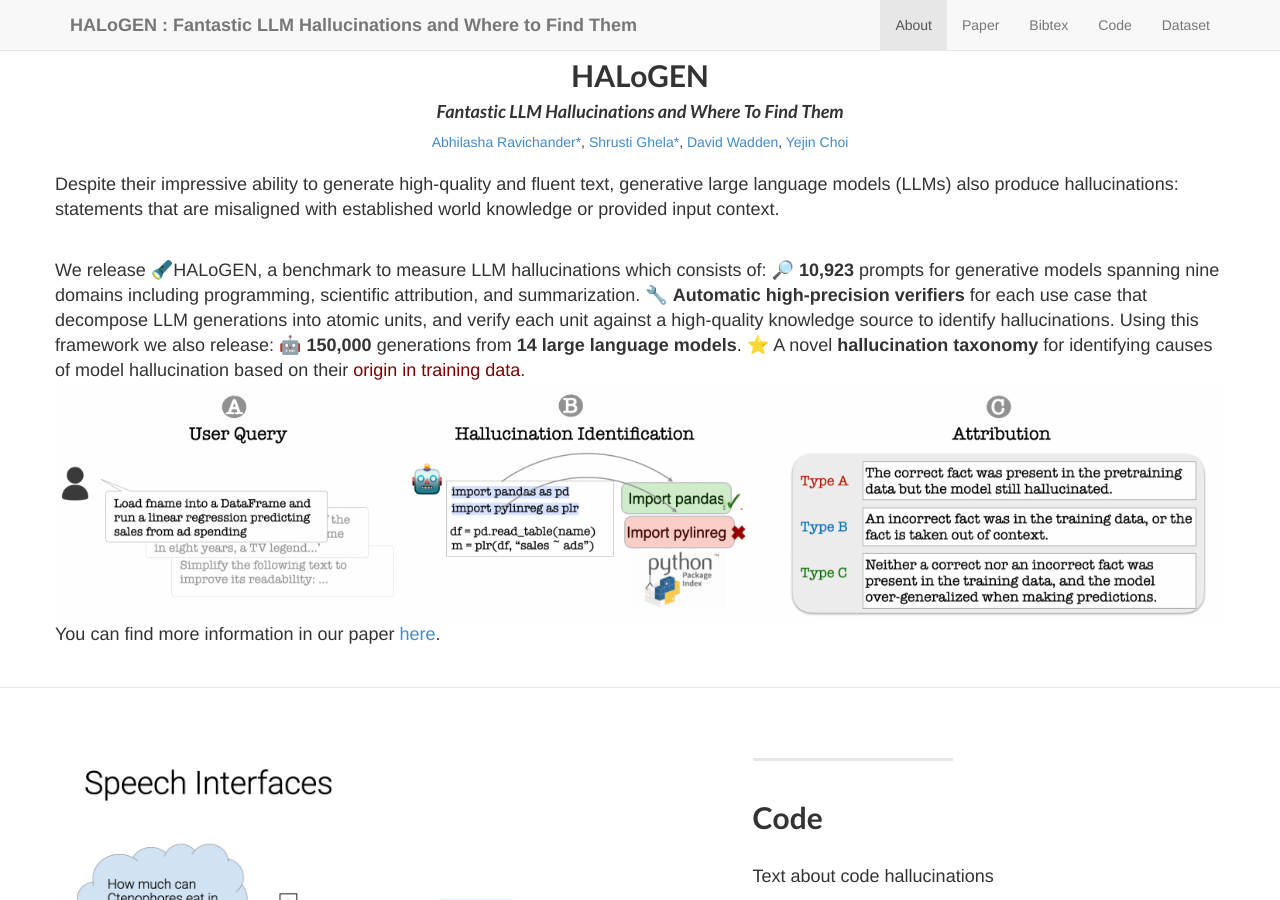
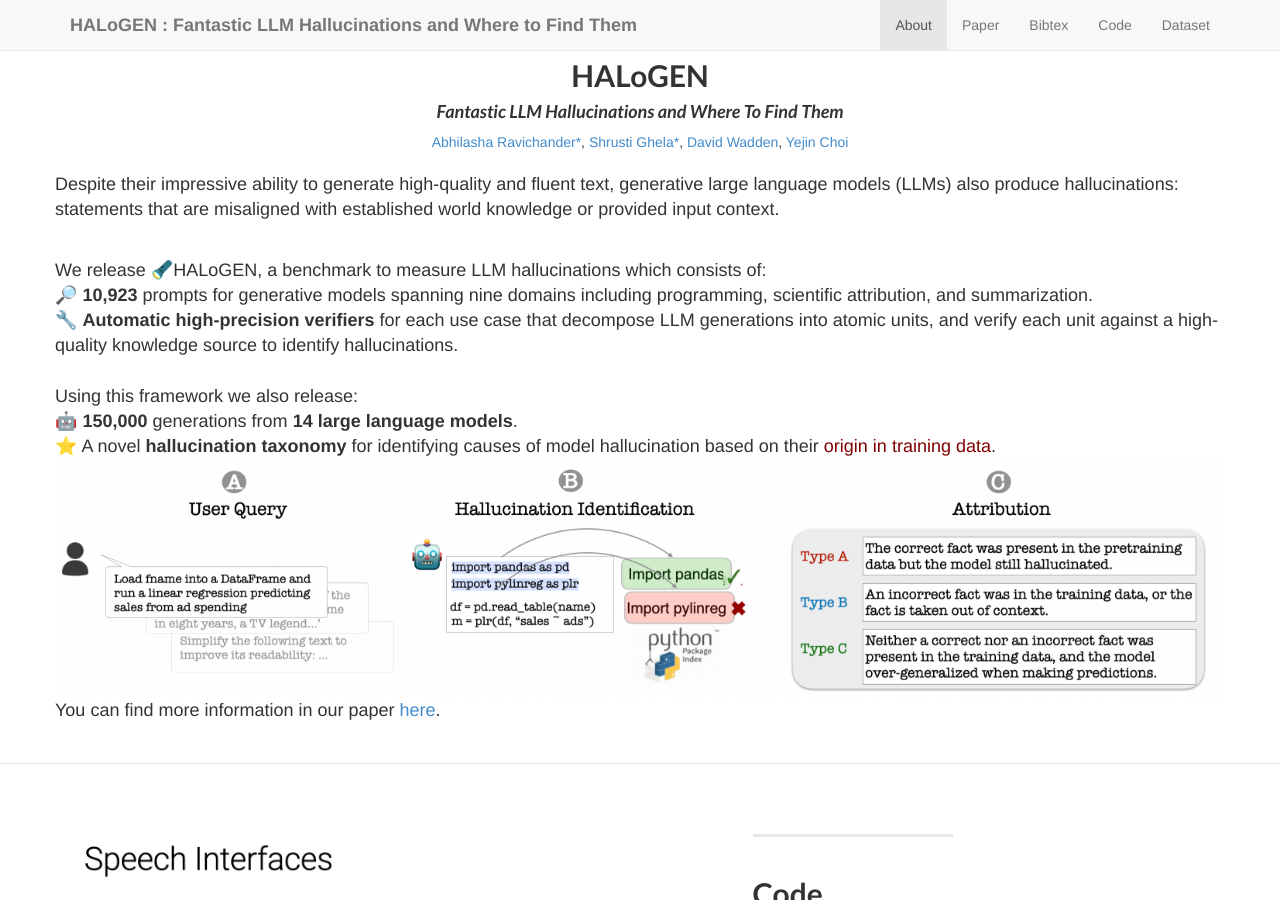
Before and after one commit to halogen-hallucinations/halogen-hallucinations.github.io, a Jekyll site: the page built from index.md, in a window 1280 px wide and 900 px high, scrolled down 778 px. Built offline with Jekyll 4.4.1, drawn with Linux system fonts in a browser that asks for light colours; our own code applies the rules of GitHub Pages for plain Markdown files.

Commit message:
Update about_title.html

```diff
--- a/_includes/about_title.html
+++ b/_includes/about_title.html
@@ -22,16 +22,15 @@
             <p>
 Despite their impressive ability to generate high-quality and fluent text, generative large language models (LLMs) also produce hallucinations: statements that are misaligned with established world knowledge or provided input context. </p>
             </br>
-            <p>We release 🔦HALoGEN, a benchmark to measure LLM hallucinations which consists of:
-            🔎 <b>10,923</b> prompts for generative models spanning nine domains including programming, scientific attribution, and summarization.
-
-            🔧 <b>Automatic high-precision verifiers</b> for each use case that decompose LLM generations into atomic units, and verify each unit against a high-quality knowledge source to identify hallucinations.
+            <p>We release 🔦HALoGEN, a benchmark to measure LLM hallucinations which consists of:</br>
+            🔎 <b>10,923</b> prompts for generative models spanning nine domains including programming, scientific attribution, and summarization.</br>
+            🔧 <b>Automatic high-precision verifiers</b> for each use case that decompose LLM generations into atomic units, and verify each unit against a high-quality knowledge source to identify hallucinations.</br></br>
 
 
-        Using this framework we also release:
+        Using this framework we also release:</br>
 
-        🤖 <b>150,000</b> generations from <b>14 large language models</b>.
-        ⭐ A novel <b>hallucination taxonomy</b> for identifying causes of model hallucination based on their <span style="color: maroon;">origin in training data</span>.
+        🤖 <b>150,000</b> generations from <b>14 large language models</b>.</br>
+        ⭐ A novel <b>hallucination taxonomy</b> for identifying causes of model hallucination based on their <span style="color: maroon;">origin in training data</span>.</br>
 
 
 
```
